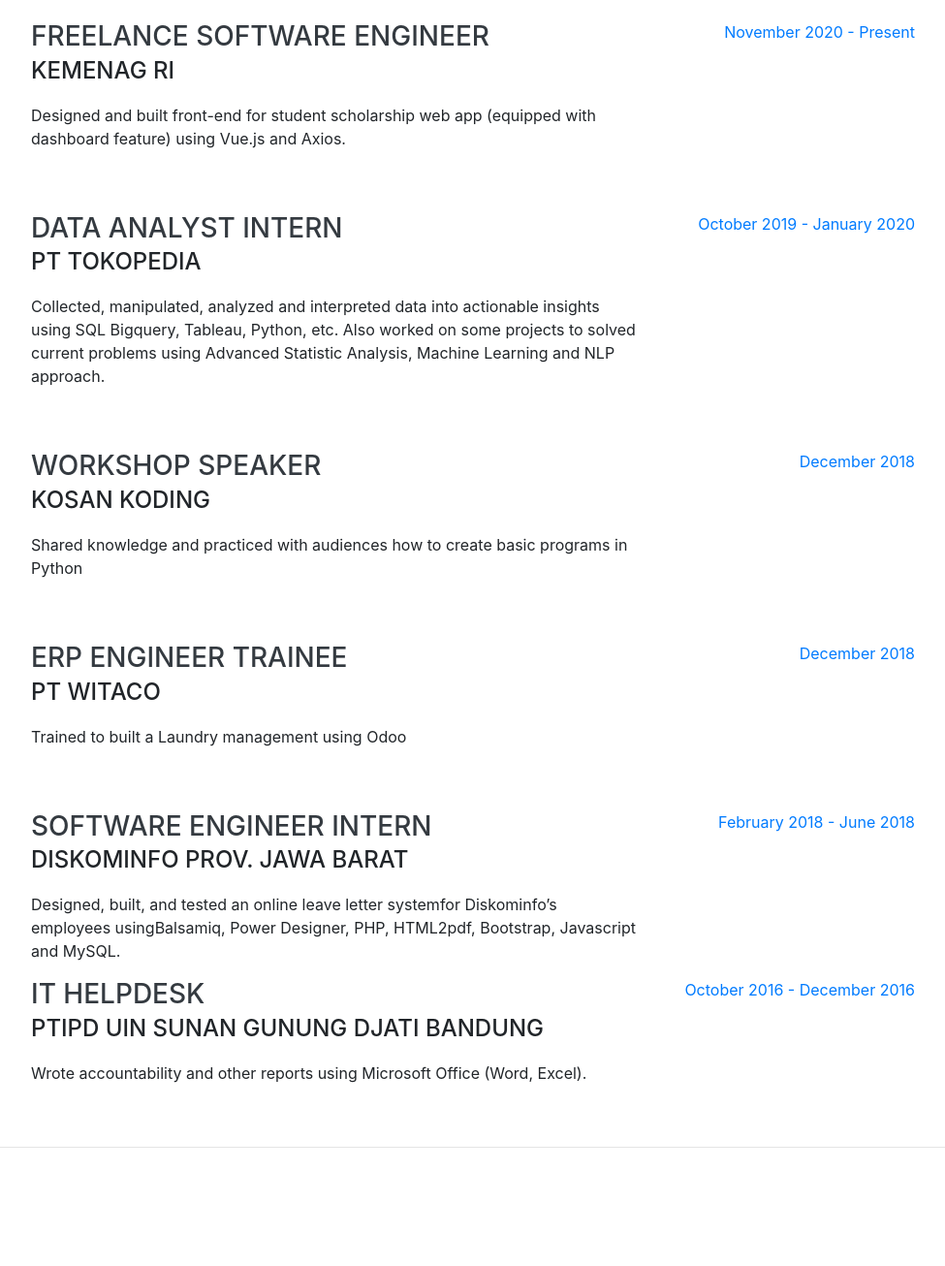
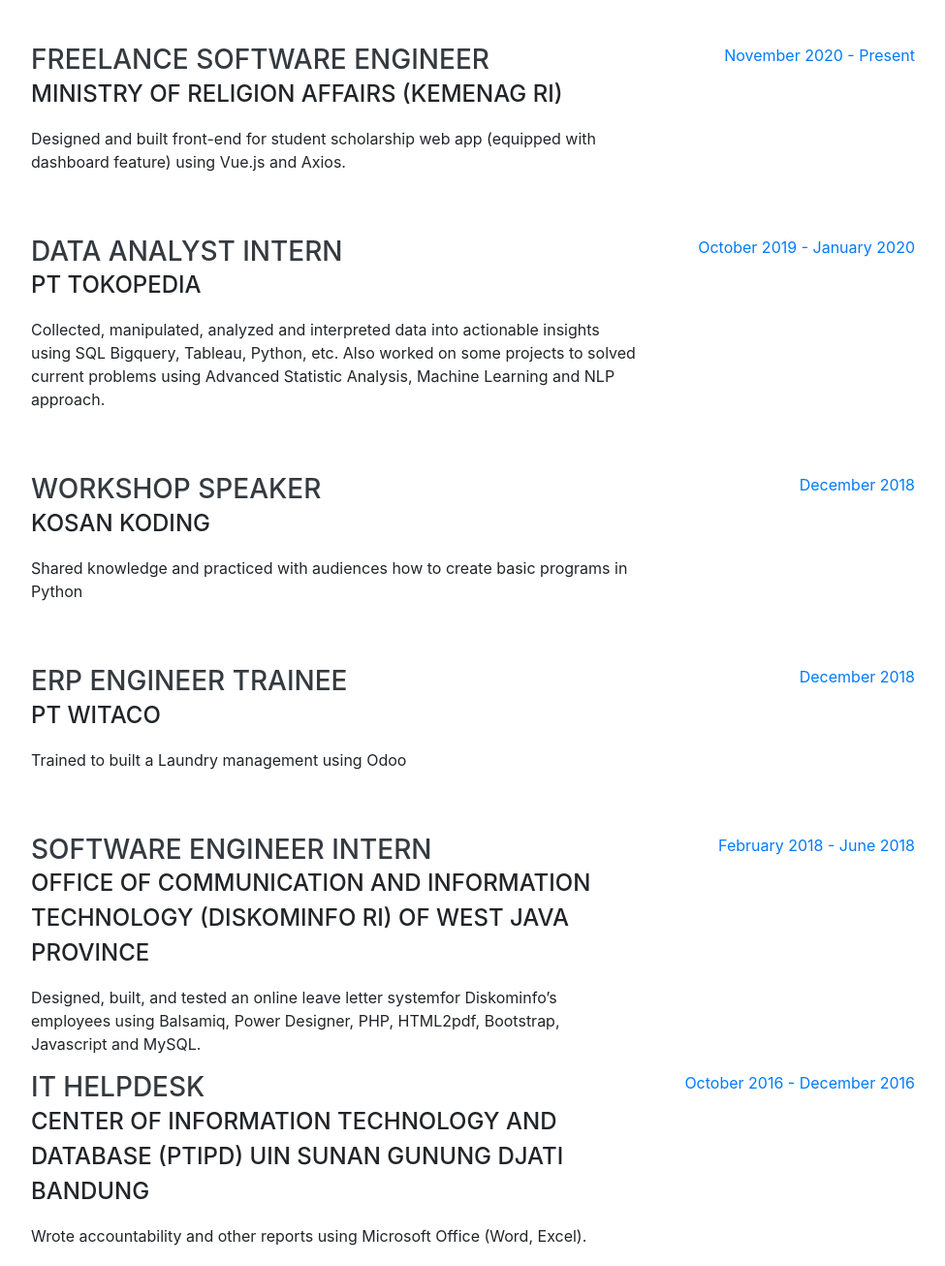
Before and after one commit to rizkhita/rizkhita.github.io, a website with bundled scripts: page index.html in a window 1280 px wide. Shown: the part 1627-2933 px from the top of the page at 97% size, without its empty margins (288-1263 px from the left). Built offline with nearby package versions, Linux system fonts and the light colour scheme; a web font is replaced by a local one.

Commit message:
Update Experience 2
Update Experience 2

```diff
--- a/index.html
+++ b/index.html
@@ -131,7 +131,7 @@
           <div class="resume-content">
             <h3 class="mb-0">Freelance Project Manager</h3>
             <div class="subheading mb-3">Rakamin Academy</div>
-            <p>Contributed to developed, managed and supervised the process of IT-Banking project held by Menkominfo RI and Rakamin Academy.</p>
+            <p>Contributed to developed, managed and supervised the process of IT-Banking project held by Ministry of Communication and Information Technology (Kominfo RI) and Rakamin Academy.</p>
           </div>
           <div class="resume-date text-md-right">
             <span class="text-primary">July 2021 - September 2021</span>
@@ -154,7 +154,7 @@
         <div class="resume-item d-flex flex-column flex-md-row justify-content-between mb-5">
           <div class="resume-content">
             <h3 class="mb-0">Freelance Software Engineer</h3>
-            <div class="subheading mb-3">Kemenag RI</div>
+            <div class="subheading mb-3">Ministry of Religion Affairs (Kemenag RI)</div>
             <p>Designed and built front-end for student scholarship web app (equipped with dashboard feature) using Vue.js and Axios.</p>
           </div>
           <div class="resume-date text-md-right">
@@ -199,8 +199,8 @@
         <div class="resume-item d-flex flex-column flex-md-row justify-content-between">
           <div class="resume-content">
             <h3 class="mb-0">Software Engineer Intern</h3>
-            <div class="subheading mb-3">DISKOMINFO Prov. Jawa Barat</div>
-            <p>Designed, built, and tested an online leave letter systemfor Diskominfo’s employees usingBalsamiq, Power Designer, PHP, HTML2pdf, Bootstrap, Javascript and MySQL.</p>
+            <div class="subheading mb-3">Office of Communication and Information Technology (Diskominfo RI) of West Java Province</div>
+            <p>Designed, built, and tested an online leave letter systemfor Diskominfo’s employees using Balsamiq, Power Designer, PHP, HTML2pdf, Bootstrap, Javascript and MySQL.</p>
           </div>
           <div class="resume-date text-md-right">
             <span class="text-primary">February 2018 - June 2018</span>
@@ -210,7 +210,7 @@
         <div class="resume-item d-flex flex-column flex-md-row justify-content-between">
           <div class="resume-content">
             <h3 class="mb-0">IT Helpdesk</h3>
-            <div class="subheading mb-3">PTIPD UIN Sunan Gunung Djati Bandung</div>
+            <div class="subheading mb-3">Center of Information Technology and Database (PTIPD) UIN Sunan Gunung Djati Bandung</div>
             <p>Wrote accountability and other reports using Microsoft Office (Word, Excel).</p>
           </div>
           <div class="resume-date text-md-right">
```
